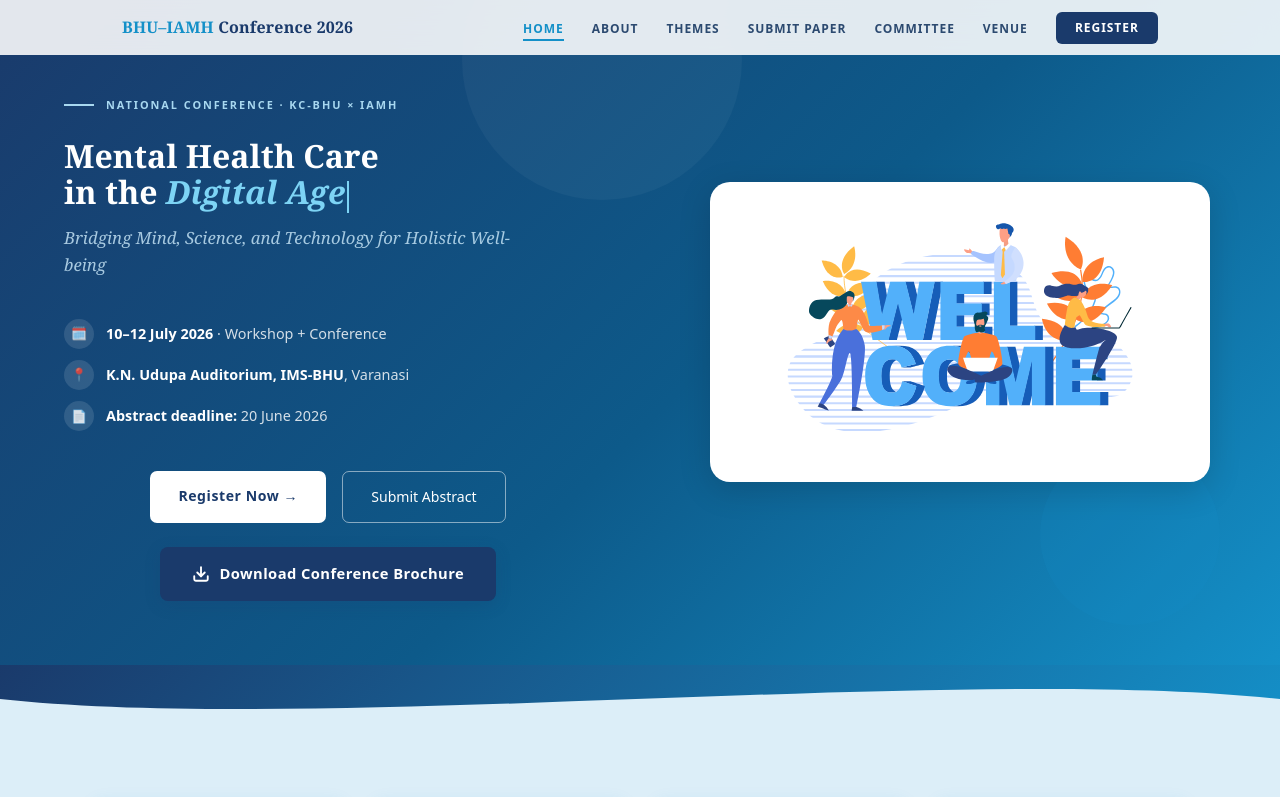
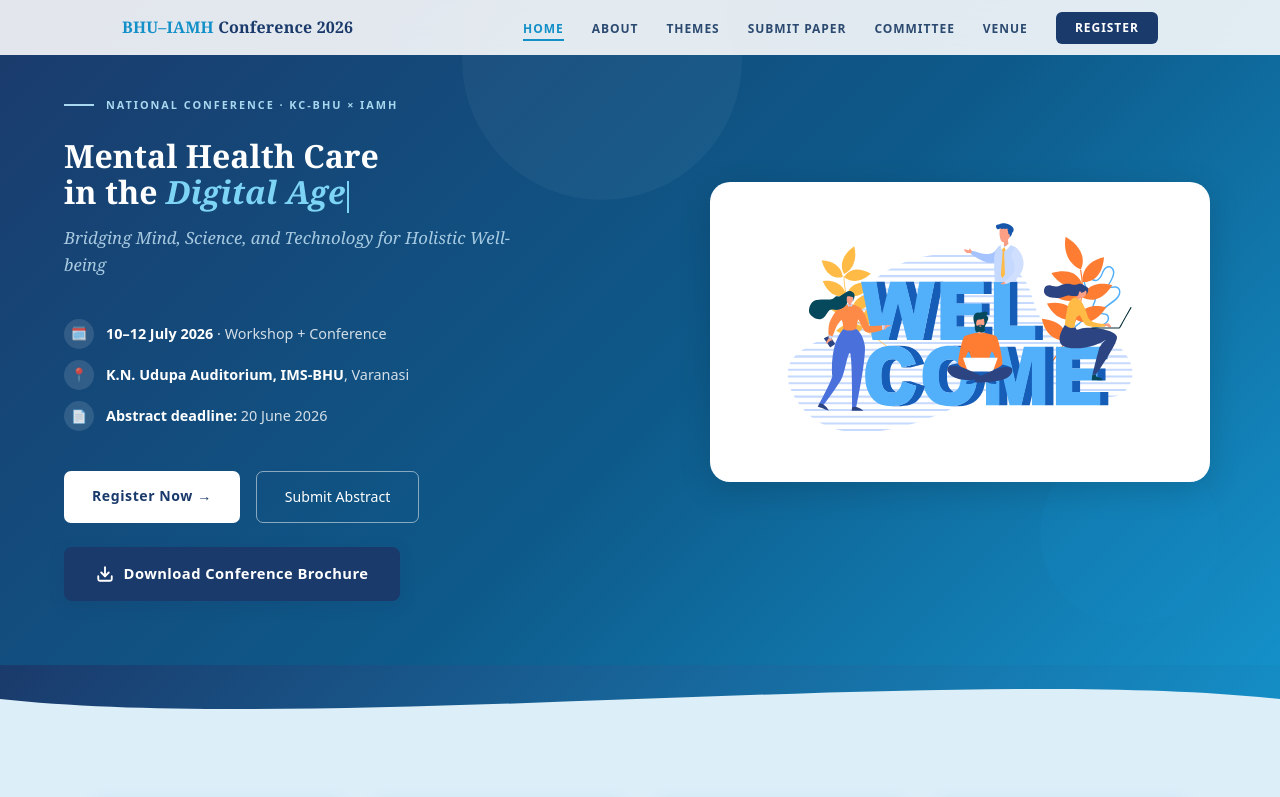
Before and after one commit to SuryanshDixit/iamh-conference, a Next.js app: page / in a window 1280 px wide. Shown: the top 797 px of the page. Built offline with nearby package versions, Linux system fonts and the light colour scheme.

Commit message:
Update page.tsx

```diff
--- a/app/page.tsx
+++ b/app/page.tsx
@@ -64,7 +64,7 @@
               </div>
             ))}
           </div>
-          <div style = {{display:"flex", flexDirection:"column", justifyContent:"left", alignItems:"center"}}>
+          <div style={{ display:"flex", flexDirection:"column", alignItems:"flex-start" }}>
           <div style={{ display:"flex", gap:"1rem", flexWrap:"wrap" }}>
             <Link href="/register" style={{
               background:"#fff", color:"#1a3a6b",
```
